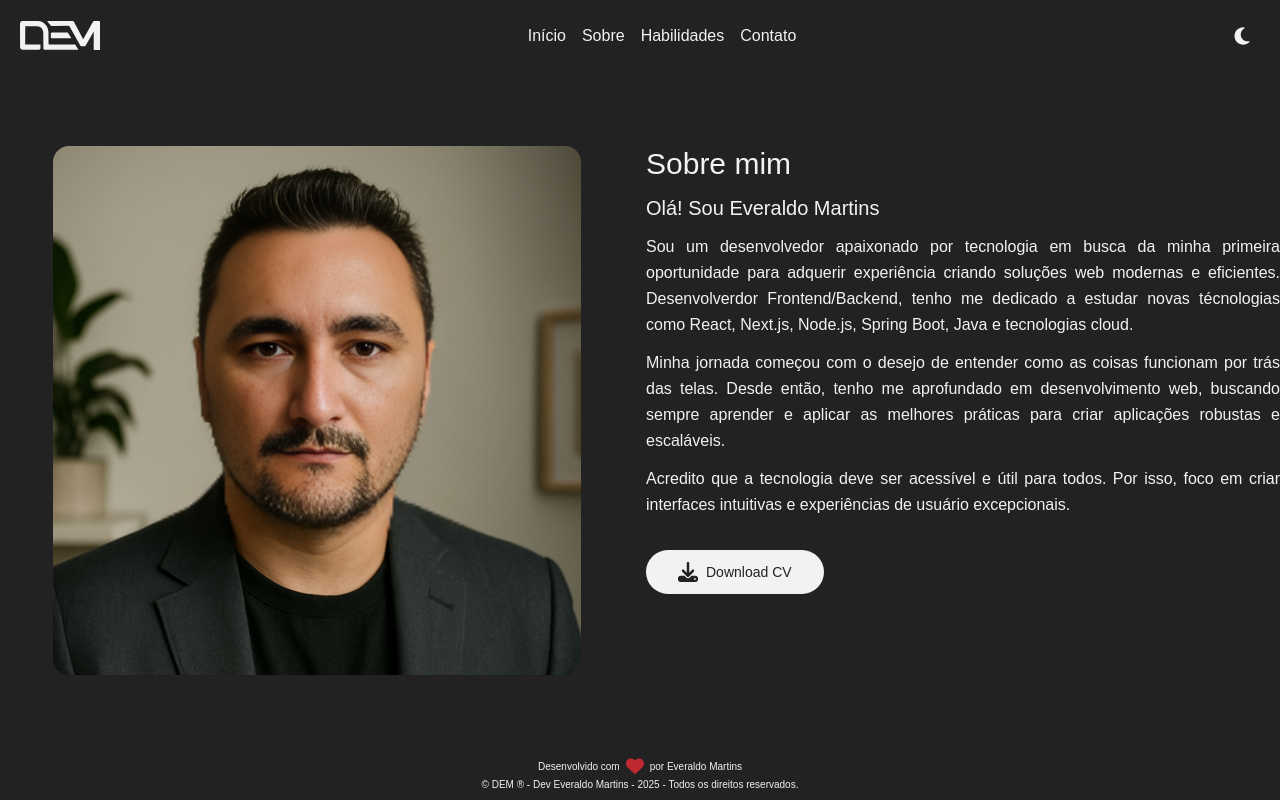
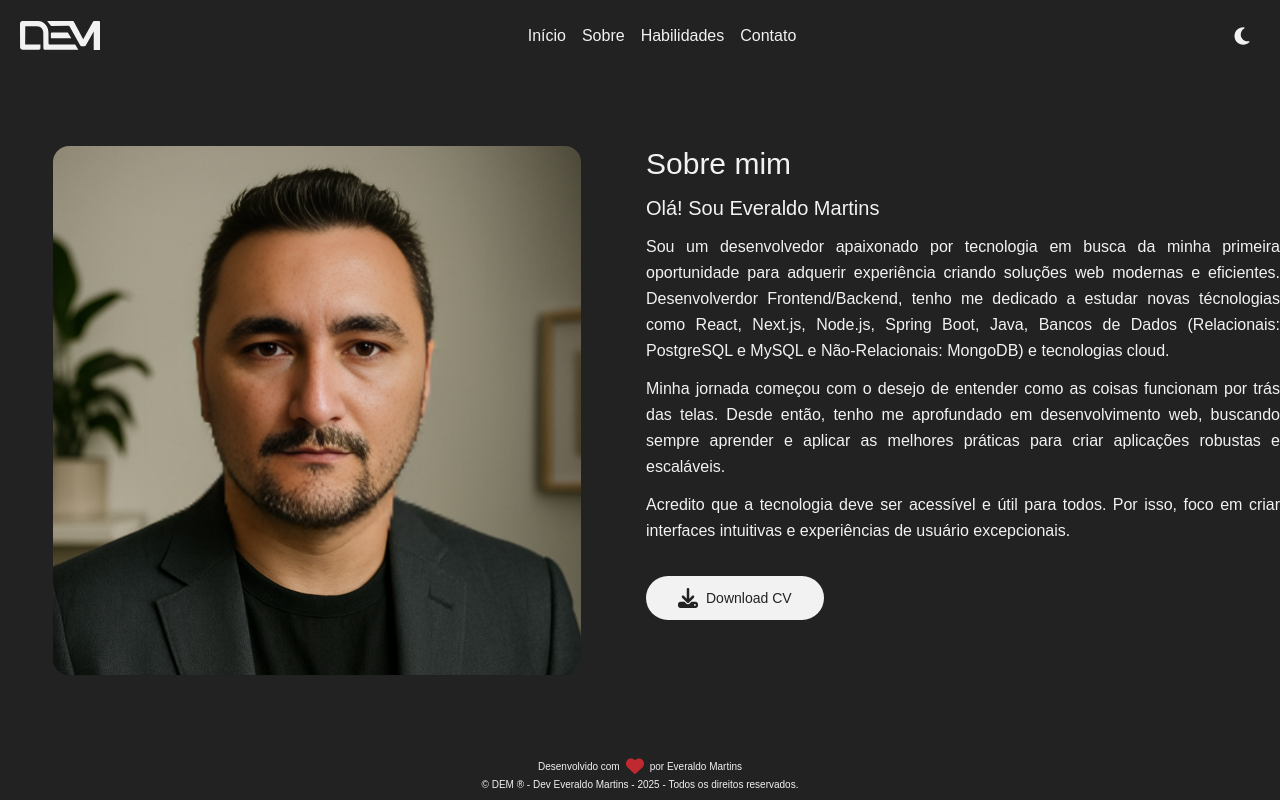
Before and after one commit to dev-emartins/dev-emartins, a React (Vite) app: page /about in a window 1280 px wide. Built offline with nearby package versions, Linux system fonts and the light colour scheme.

Commit message:
fix:coreção do texto da página sobre.

```diff
--- a/src/pages/about/index.jsx
+++ b/src/pages/about/index.jsx
@@ -14,7 +14,7 @@ function About(){
                 <h4 className="text-xl font-bold">Olá! Sou Everaldo Martins</h4>
                 <p className="text-base text-justify leading-relaxed">
                     Sou um desenvolvedor apaixonado por tecnologia em busca da minha primeira oportunidade para adquerir experiência criando soluções web
-                    modernas e eficientes. Desenvolverdor Frontend/Backend, tenho me dedicado a estudar novas técnologias como React, Next.js, Node.js, Spring Boot, Java e tecnologias cloud.
+                    modernas e eficientes. Desenvolverdor Frontend/Backend, tenho me dedicado a estudar novas técnologias como React, Next.js, Node.js, Spring Boot, Java, Bancos de Dados (Relacionais: PostgreSQL e MySQL e Não-Relacionais: MongoDB) e tecnologias cloud.
                 </p>
                 <p className="text-base text-justify leading-relaxed">
                     Minha jornada começou com o desejo de entender como as coisas funcionam por trás das telas. Desde então, tenho me aprofundado em
```
